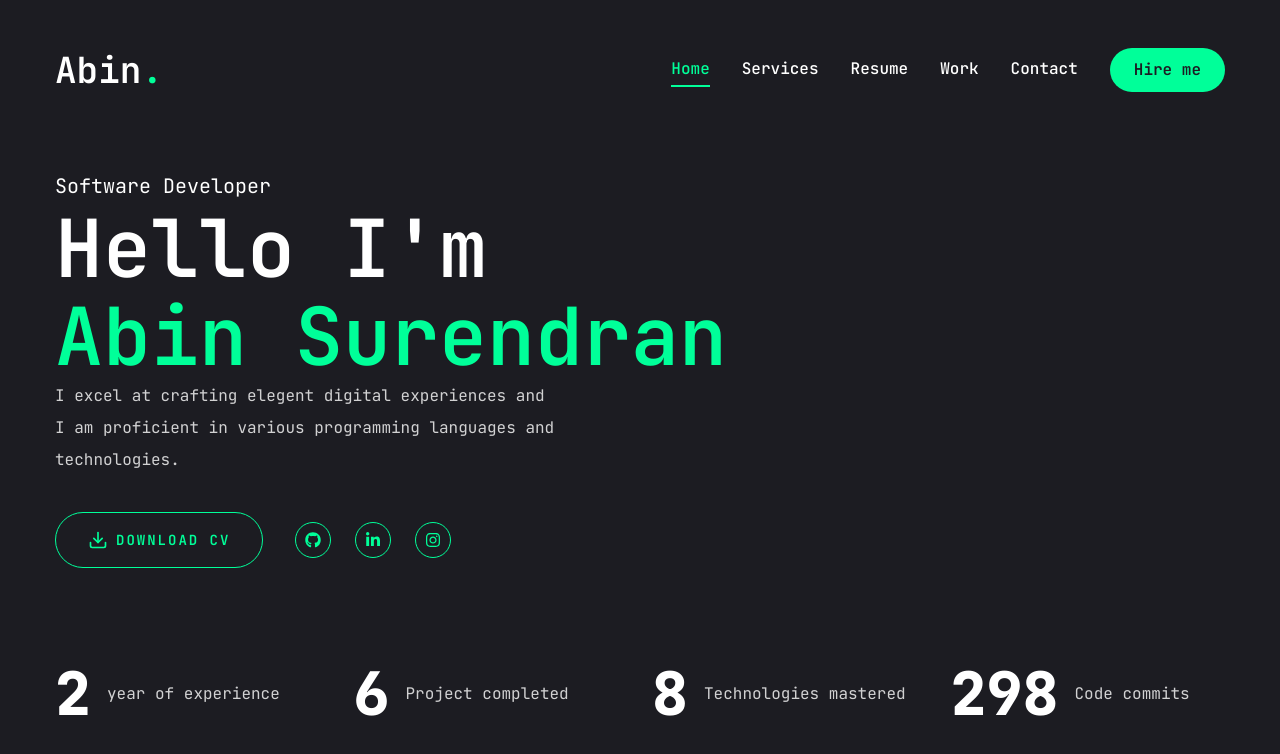
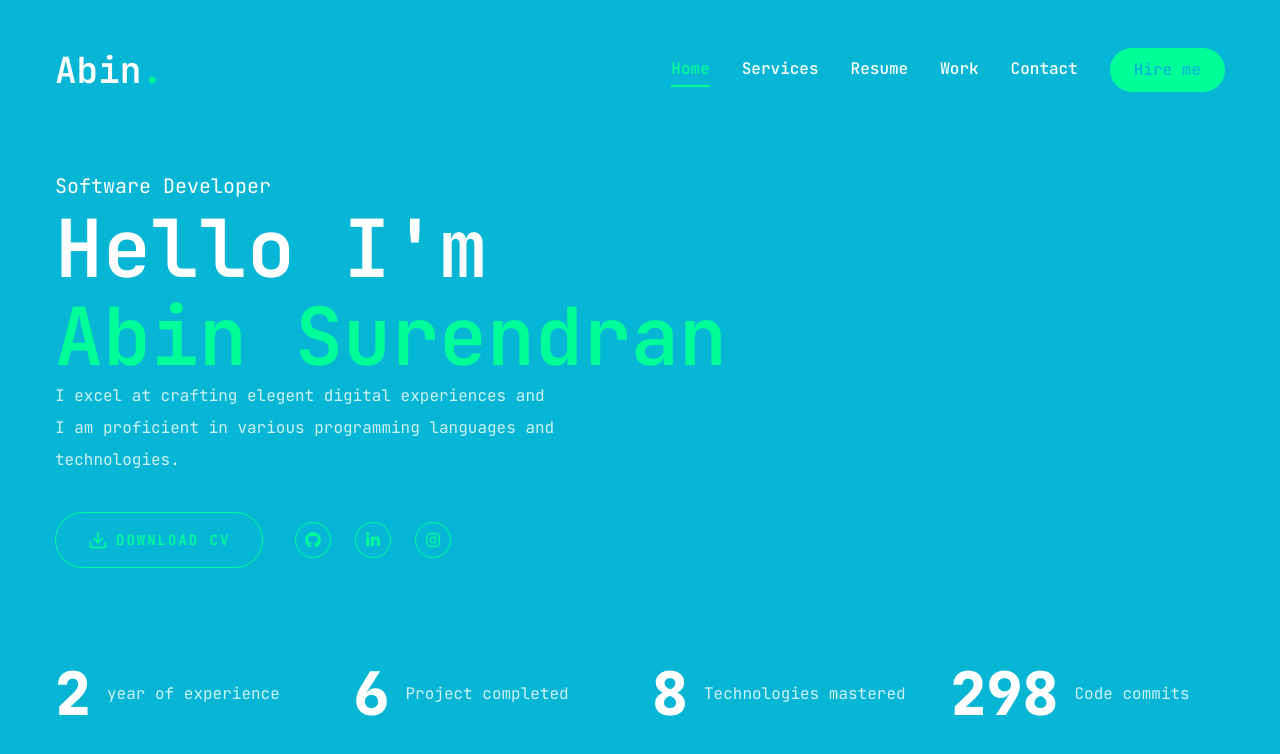
Before and after one commit to AbinSurendran/Abin_Portfolio, a Next.js app: page / in a window 1280 px wide. Shown: the top 754 px of the page. Built offline with nearby package versions, Linux system fonts and the light colour scheme.

Commit message:
Update tailwind.config.js
.

```diff
--- a/tailwind.config.js
+++ b/tailwind.config.js
@@ -24,7 +24,7 @@ module.exports = {
     },
     extend: {
       colors: {
-        primary: "#1c1c22",
+        primary: "#06b6d4",
         accent: {
           DEFAULT: "#00ff99",
           hover: "#00e187",
```
